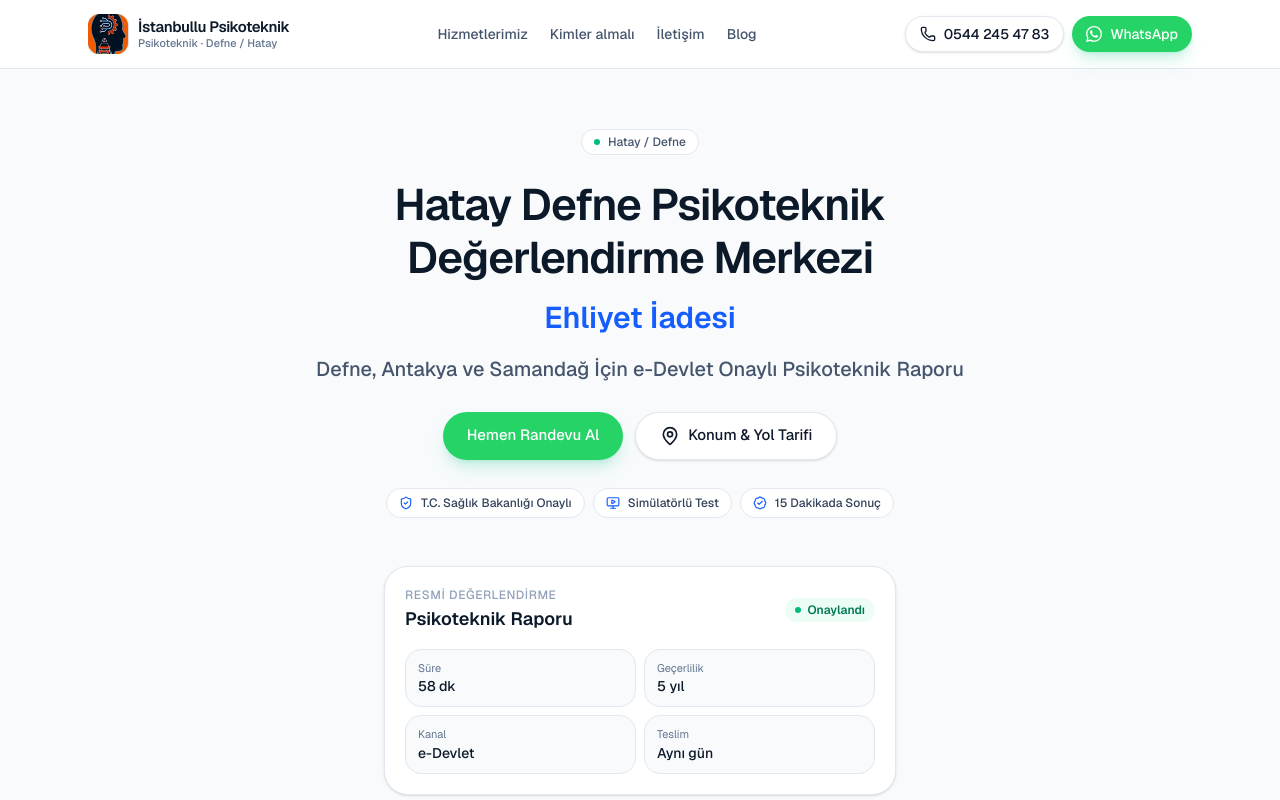
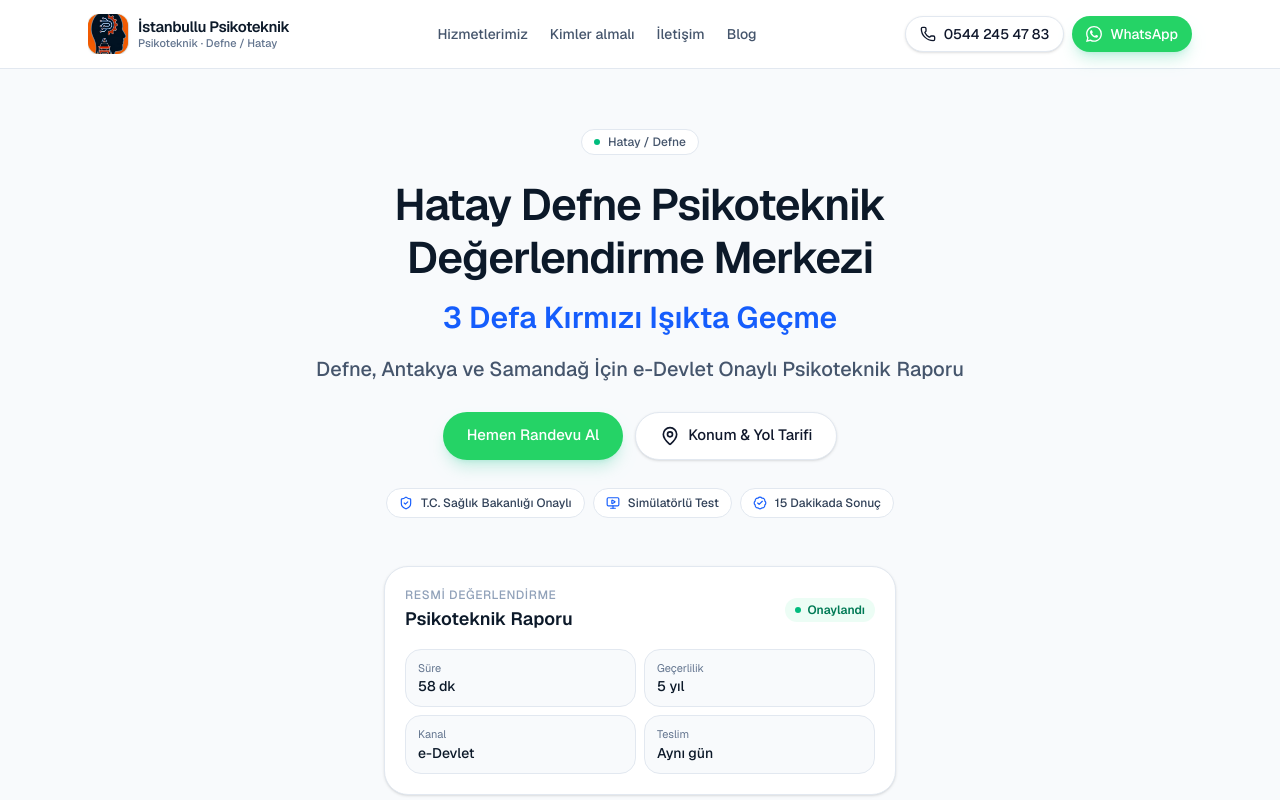
Before and after one commit to istanbullu728-max/psikoteknik-web-site, a Next.js app: page / in a window 1280 px wide. Shown: the top 800 px of the page. Built offline with nearby package versions, Linux system fonts and the light colour scheme.

Commit message:
Update rotating hero phrases to the new legal cases.

```diff
--- a/components/ui/rotating-text.tsx
+++ b/components/ui/rotating-text.tsx
@@ -1,9 +1,9 @@
 const phrases = [
-  "Psikoteknik Raporu",
-  "SRC Belgesi",
-  "Ehliyet İadesi",
-  "100 Ceza Puanı",
-  "Aday Sürücü İptali",
+  "İzinsiz Çakar Kullanımı",
+  "Drift Atma",
+  "3 Defa Kırmızı Işıkta Geçme",
+  "Ticari Amaçla Sürücülük Yapanlar",
+  "Üçüncü Defa Alkollü Yakalanma",
 ];
 
 export function RotatingText() {
```
